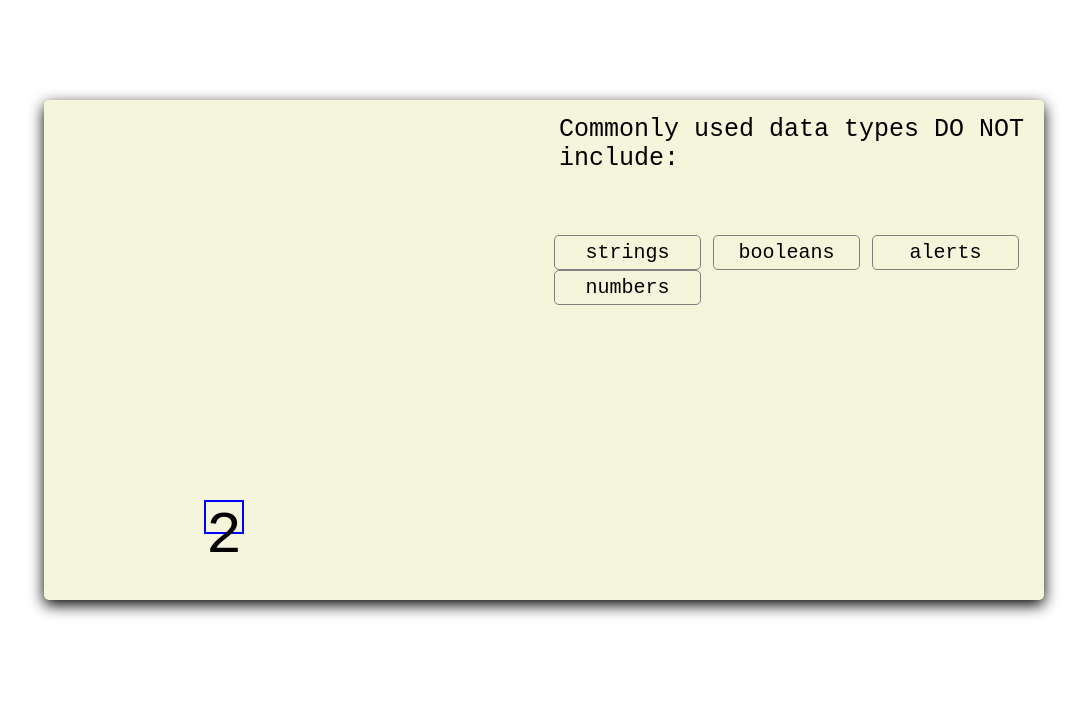
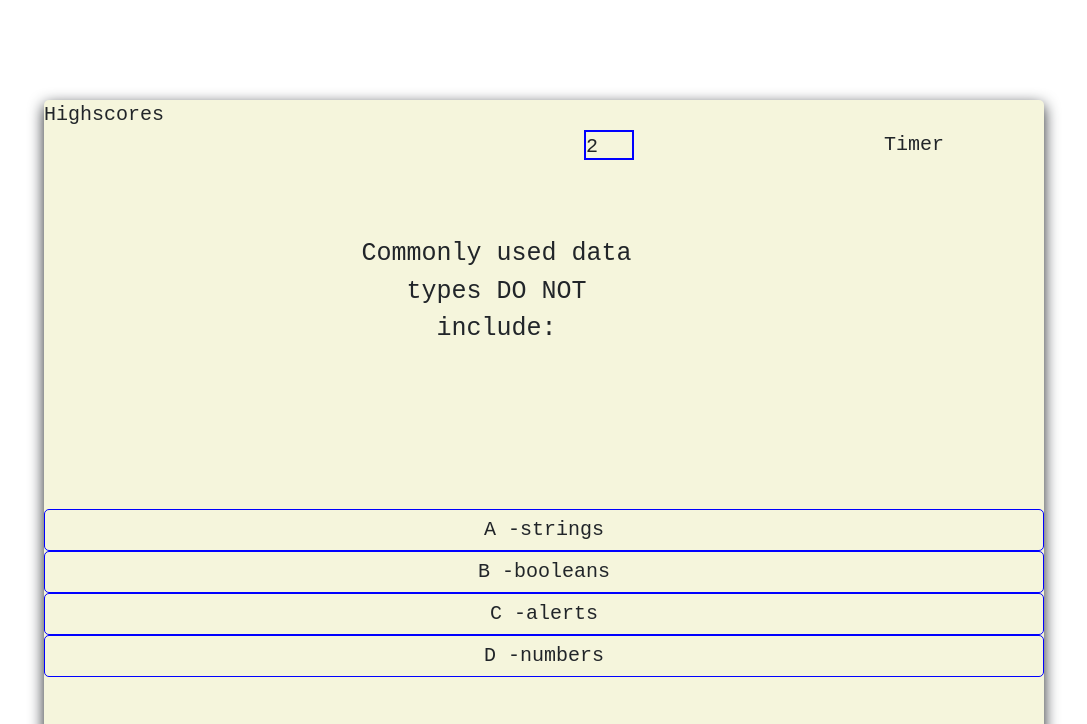
Before and after one commit to solka2019/coding-quiz, a plain HTML site: page index.html in a window 1280 px wide. Both pictures are taken after a click on the element "Start Quiz!". Shown: the top 724 px of the page, without its empty margins (96-1183 px from the left). Drawn offline with nearby package versions, Linux system fonts and the light colour scheme.

Commit message:
organize questions

```diff
--- a/index.html
+++ b/index.html
@@ -7,6 +7,7 @@
     <meta charset="UTF-8">
     <meta name="viewport" content="width=device-width, initial-scale=1.0">
     <meta http-equiv="X-UA-Compatible" content="ie=edge">
+    <link rel="stylesheet" href= "https://stackpath.bootstrapcdn.com/bootstrap/4.3.1/css/bootstrap.min.css" integrity="sha384-ggOyR0iXCbMQv3Xipma34MD+dH/1fQ784/j6cY/iJTQUOhcWr7x9JvoRxT2MZw1T" crossorigin="anonymous">
     <link rel="stylesheet" href="style.css">
     <title>Quiz</title>
 
@@ -15,8 +16,16 @@
 
 <body>
     <div id="container">
+
+
+        <div id = "highscores">Highscores</div>
+        <div id = "timer">Timer</div>
+        <!-- <div id="timer"></div> -->
+
+            <div id="counter">15</div>
+
         <div id="start">Start Quiz!</div>
-        <div id="quiz" style="display : none">
+                <div id="quiz" style="display : none">
             <div id="question">
                 <p> Question </p>
             </div>
@@ -26,9 +35,9 @@
                 <div class="choice" id="C" onclick="checkAnswer('C')">C</div>
                 <div class="choice" id="D" onclick="checkAnswer('D')">D</div>
             </div>
-            <div id="timer">
+            <!-- <div id="timer">
                 <div id="counter">15</div>
-            </div>
+            </div> -->
             <div id="answerResult"></div>
         </div>
         <div id="score" style="display : none">
@@ -37,8 +46,10 @@
                 <ul id="highScoreList">
 
                 </ul>
+                <div id= "typeInitials">Please type your initials</div>
             </div>
         </div>
+        <button class="submit-btn">Submit</button>
     </div>
 
     <script src="questions.js"></script>
--- a/questions.js
+++ b/questions.js
@@ -1,43 +1,43 @@
 let questions = [
     {
       question: "Commonly used data types DO NOT include:",
-      choiceA: "strings",
-      choiceB: "booleans",
-      choiceC: "alerts",
-      choiceD: "numbers",
+      choiceA: "A -strings",
+      choiceB: "B -booleans",
+      choiceC: "C -alerts",
+      choiceD: "D -numbers",
       correct: "C"
     },
     {
         question: "The condition in an if / else statement is enclosed within ____.",
-        choiceA: "quotes",
-        choiceB: "curly brackets",
-        choiceC: "parentheses",
-        choiceD: "square brackets",
+        choiceA: "A -quotes",
+        choiceB: "B -curly brackets",
+        choiceC: "C -parentheses",
+        choiceD: "D -square brackets",
         correct: "C"
     },
     {
         question: "A letter, $ or_",
-        choiceA: "What is a variable?",
-        choiceB: "What kind of value does Boolean take?",
-        choiceC: "What will an undeclared variable return?",
-        choiceD: "What must a variable begin with?",
+        choiceA: "A -What is a variable?",
+        choiceB: "B -What kind of value does Boolean take?",
+        choiceC: "C -What will an undeclared variable return?",
+        choiceD: "D -What must a variable begin with?",
         correct: "D"
 
     },
     {
         question: "Which of the following is the correct syntax to display “Hello” in an alert box using JavaScript?",
-        choiceA: "alertbox(“Hello”)",
-        choiceB: "msg(“Hello”)",
-        choiceC: "msgbox(“Hello”)",
-        choiceD: "alert(“Hello”)",
+        choiceA: "A -alertbox(“Hello”)",
+        choiceB: "B -msg(“Hello”)",
+        choiceC: "C -msgbox(“Hello”)",
+        choiceD: "D -alert(“Hello”)",
         correct: "D"
     },
     {
         question: "Internally using html <script></script> tag. Best practice to place it before closing body tag .",
-      choiceA: "How do you add JS To your site internally?",
-      choiceB: "How do you add JS to your site externally?",
-      choiceC: "How do you declare variables?",
-      choiceD: "What are the two ways to add JS to your site?",
+      choiceA: "A -How do you add JS To your site internally?",
+      choiceB: "B -How do you add JS to your site externally?",
+      choiceC: "C -How do you declare variables?",
+      choiceD: "D -What are the two ways to add JS to your site?",
       correct: "A"
     }
   ];
--- a/script.js
+++ b/script.js
@@ -21,6 +21,7 @@ let TIMER = setInterval(counterRender, 1000);
 
 let highScoresText = localStorage.getItem("jsQuizResults");
 let highScores = null;
+
 
 if (highScoresText != null) {
     console.log(highScoresText);
@@ -56,6 +57,8 @@ if (highScores == null || highScores.length == 0) {
     ];
 }
 
+
+
 for (var c = 0; c < highScores.length; c++) {
     let inner = highScoreList.innerHTML;
     inner += "<li>" + highScores[c].initials + " " + highScores[c].score + "</li>";
@@ -83,14 +86,13 @@ let runningQuestionIndex = 0;
 // runningQuestionIndex++
 // renderQuestion()
 let gameScore = 0;
-
+// below: define function
 function answerIsCorrect() {
     console.log("got a correct answer");
     answerResult.innerHTML = "<p>Correct!</p>"
-    setTimeout(function () {
-        // wait for 2s
-        goToNextQuestionOrEndGame();
-    }, 2000);
+    // below: call function
+    setTimeout(
+        goToNextQuestionOrEndGame , 2000);
 }
 
 // answer is Wrong
@@ -98,10 +100,7 @@ function answerIsWrong() {
     console.log("got a wrong answer");
     answerResult.innerHTML = "<p>Incorrect!</p>"
 
-    setTimeout(function () {
-        // wait for 2s
-        goToNextQuestionOrEndGame();
-    }, 2000);
+    setTimeout(goToNextQuestionOrEndGame, 2000);
 }
 
 function renderQuestion() {
--- a/style.css
+++ b/style.css
@@ -1,113 +1,99 @@
-body{
+body {
     font-size: 20px;
     font-family: monospace;
 }
 
-#container{
-    margin : 100px auto;
+#container {
+    margin: 100px auto;
     background-color: beige;
-    height: 500px;
-    width : 1000px;
+    height: 800px;
+    width: 1000px;
     border-radius: 5px;
     box-shadow: 0px 5px 15px 0px;
     position: relative;
 }
-#start{
+
+#start {
     font-size: 1.5em;
     font-weight: bolder;
-    /* word-break: break-all; */
-    width:100px;
-    height:auto;
-    border : 2px solid blue;
+    word-break: break-all;
+    */ width: 100px;
+    height: auto;
+    border: 2px solid blue;
     text-align: center;
     cursor: pointer;
     position: absolute;
-    left:400px;
-    top:200px;
-    color : black;
-}
-#start:hover{
-    border: 3px solid blue;
-    color :blue;
+    left: 400px;
+    top: 200px;
+    color: black;
 }
 
-
-#question{
-    width:500px;
-    height : 125px;
-    position: absolute;
-    right:0;
-    top:0;
-}
-#question p{
-    margin : 0;
-    padding : 15px;
-    font-size: 1.25em;
+#start:hover {
+    border: 3px solid blue;
+    color: blue;
 }
 
-#choices{
-    width : 480px;
+/* #question {
+    width: 500px;
+    height: 125px;
     position: absolute;
-    right : 0;
-    top : 125px;
-    padding : 10px
+    right: 0;
+    top: 0;
+} */
+
+/* #question  */
+
+p {
+    /* position: relative; */
+    margin-top: 50px;
+    margin-left:250px;
+    padding: 55px;
+    font-size: 1.25em;
+    text-align: center;
 }
-.choice{
-    display: inline-block;
-    width : 135px;
+
+#choices {
+    width: auto;
+    /* position: absolute; */
+    /* right: 0; */
+    position: left;
+    top: 300px;
+    padding-top: 90px
+
+}
+
+.choice {
+    width: auto;
     text-align: center;
-    border : 1px solid grey;
+    border: 1px solid blue;
     border-radius: 5px;
     cursor: pointer;
-    padding : 5px;
-}
-.choice:hover{
-    border: 3px solid blue;
-    color :blue;
+    padding: 5px;
 }
 
-#timer{
-    position: absolute;
-    height : 100px;
-    width : 200px;
-    bottom : 0px;
-    text-align: center;
+.choice:hover {
+    border: 3px solid blue;
+    color: blue;
 }
-#counter{
-    font-size: 3em;
+
+#timer {
+    position: relative;
+    height: 200px;
+    width: 300px;
+    bottom: 0px;
+    text-align: right;
+    /* padding-right;: 10px; */
+    float: right;
+    margin-right: 100px;
 }
-#scoreContainer{
-    margin : 20px auto;
-    background-color: white;
-    opacity: 0.8;
-    height: 300px;
-    width : 700px;
-    border-radius: 5px;
-    box-shadow: 0px 5px 15px 0px;
-    position: relative;
-    display: none;
+
+#counter {
+    /* position: flex; */
+    font-size: 1em;
+    margin-right: 10px;
+    /* float: right; */
+    border: 2px solid blue;
+    height: 30px;
+    width: 50px;
+    float: right;
 }
-#scoreContainer img{
-    position: absolute;
-    top:100px;
-    left:325px;
-}
-#scoreContainer p{
-    position: absolute;
-    display: block;
-    width : 59px;
-    height :59px;
-    top:130px;
-    left:325px;
-    font-size: 1.5em;
-    font-weight: bold;
-    text-align: center;
-}
-#counter {
-border: 2px solid blue;
-height: 30px;
-width: auto;
-float: right;
-
-
-}
```
